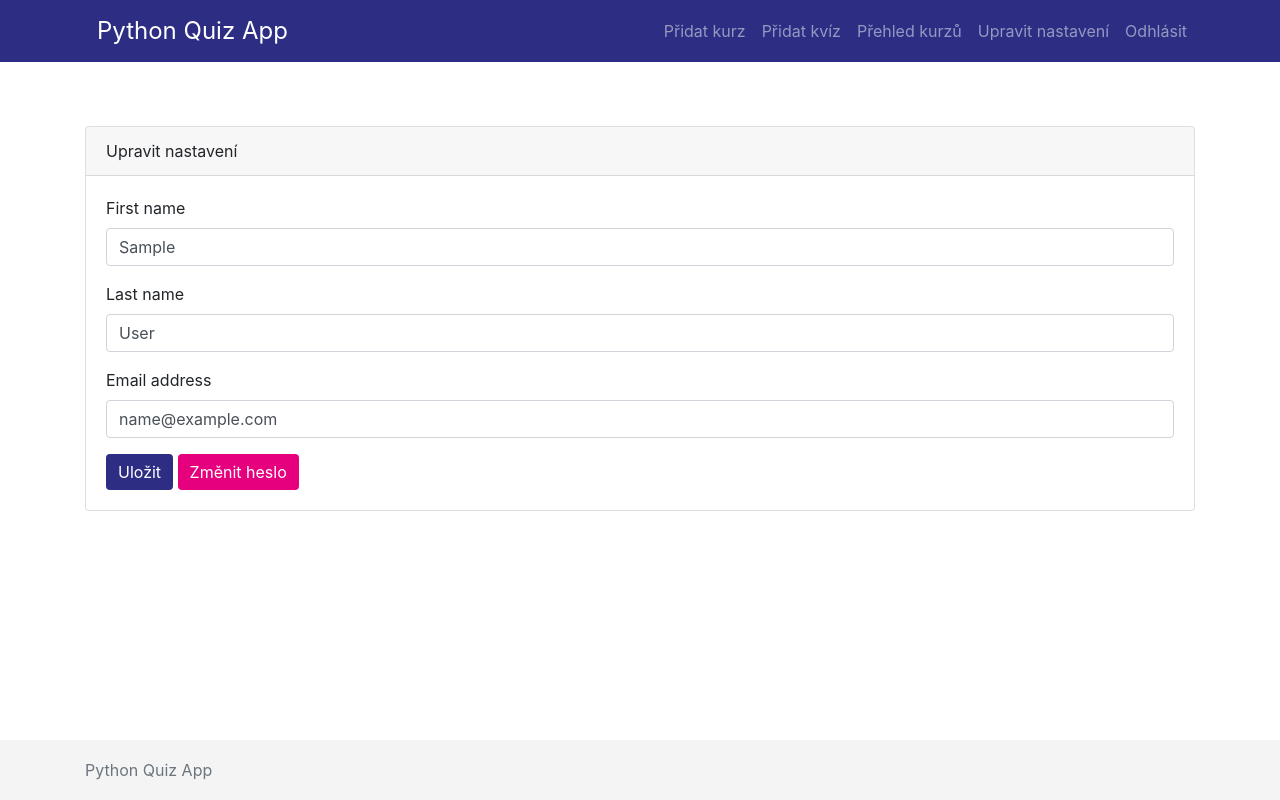
After one commit to pesikj/python-quiz-app, a Django app: page /user/update/ in a window 1280 px wide. The commit adds this page. Run offline with Django 4.2, Linux system fonts and the light colour scheme; the visitor is signed in with stand-in values (Sample User, id 1); some libraries are stand-ins or nearby versions.

Commit message:
User registraion #29 (#30)

```diff
--- a/CzechitasQuizApp/production.py
+++ b/CzechitasQuizApp/production.py
@@ -46,3 +46,7 @@ DATABASES = {
         'PASSWORD': conn_str_params['password'],
     }
 }
+
+RECAPTCHA_PUBLIC_KEY = os.getenv("RECAPTCHA_PUBLIC_KEY", "")
+RECAPTCHA_PRIVATE_KEY = os.getenv("RECAPTCHA_PRIVATE_KEY", "")
+SILENCED_SYSTEM_CHECKS = []
--- a/CzechitasQuizApp/settings.py
+++ b/CzechitasQuizApp/settings.py
@@ -42,6 +42,7 @@ INSTALLED_APPS = [
     'django.contrib.staticfiles',
     'crispy_forms',
     "crispy_bootstrap4",
+    'django_recaptcha',
     # Custom apps
     "quiz",
 ]
@@ -167,3 +168,5 @@ LOGGING = {
         },
     },
 }
+
+SILENCED_SYSTEM_CHECKS = ['django_recaptcha.recaptcha_test_key_error']
--- a/quiz/forms.py
+++ b/quiz/forms.py
@@ -1,4 +1,9 @@
 from django import forms
+from django.conf import settings
+from django.contrib.auth.forms import UserCreationForm
+from django.contrib.auth.models import User
+from django_recaptcha.fields import ReCaptchaField
+
 from .models import Course, Quiz, Question
 
 
@@ -19,3 +24,16 @@ class QuestionForm(forms.ModelForm):
         model = Question
         fields = ["text", "type", "example_answer", "ai_feedback_enabled", "attachment_1", "attachment_2",
                   "attachment_3"]
+
+
+class UserForm(forms.ModelForm):
+    class Meta:
+        model = User
+        fields = ["first_name", "last_name", "email"]
+
+
+class CustomUserCreationForm(UserCreationForm):
+    def __init__(self, *args, **kwargs):
+        super(CustomUserCreationForm, self).__init__(*args, **kwargs)
+        if hasattr(settings, "RECAPTCHA_PRIVATE_KEY") and settings.RECAPTCHA_PRIVATE_KEY:
+            self.fields["captcha"] = ReCaptchaField()
--- a/quiz/urls.py
+++ b/quiz/urls.py
@@ -2,7 +2,7 @@ from django.urls import path
 from .views import CourseListView, QuizListView, QuestionView, CourseAddView, QuizAddView, QuestionAddView, \
     UserTestReviewView, AdminQuizReviewView, QuestionDeleteView, QuestionUpdateView, QuizFeedbackListView, \
     QuizFeedbackView, CourseFeedbackListView, CourseUpdateView, QuizUpdateView, QuizDeleteView, CourseDeleteView, \
-    UserAnswerAIEvaluationView
+    UserAnswerAIEvaluationView, UserUpdateView, CustomPasswordChangeView, CustomPasswordChangeDoneView, RegisterView
 
 urlpatterns = [
     path("", CourseListView.as_view(), name="course_list"),
@@ -25,4 +25,8 @@ urlpatterns = [
     path('course/delete/<int:course_id>/', CourseDeleteView.as_view(), name='course_delete'),
     path("quiz/<int:quiz_id>/<int:user_id>/ai-feedback/", UserAnswerAIEvaluationView.as_view(),
          name="ai_feedback"),
+    path('user/update/', UserUpdateView.as_view(), name='user_update'),
+    path('user/password_change/', CustomPasswordChangeView.as_view(), name='custom_password_change'),
+    path('user/password_change/done/', CustomPasswordChangeDoneView.as_view(), name='custom_password_change_done'),
+    path('register/', RegisterView.as_view(), name='register'),
 ]
--- a/quiz/views.py
+++ b/quiz/views.py
@@ -1,16 +1,17 @@
-from django.db.models import Max, Q, Count, Case, When, IntegerField, Sum
+from django.contrib.auth.models import User
 from django.contrib.auth.mixins import LoginRequiredMixin, UserPassesTestMixin
-from django.db.models import Max, Q, Count, Case, When, IntegerField, Sum
-from django.http import HttpResponseBadRequest
+from django.contrib.auth.models import User
+from django.contrib.auth.views import PasswordChangeView
+from django.db.models import Max, Count, Case, When, IntegerField, Sum
 from django.shortcuts import render, redirect
 from django.urls import reverse_lazy
 from django.utils import timezone
 from django.views import View
-from django.views.generic import DetailView, CreateView, DeleteView, UpdateView, TemplateView, RedirectView
+from django.views.generic import DetailView, CreateView, DeleteView, UpdateView, TemplateView
 from django.views.generic.list import ListView
 
-from .forms import CourseForm, QuizForm, QuestionForm
-from .models import Course, Question, Quiz, Option, UserAnswer, ChatGPTLog
+from .forms import CourseForm, QuizForm, QuestionForm, UserForm, CustomUserCreationForm
+from .models import Course, Question, Quiz, UserAnswer, ChatGPTLog
 
 
 class CourseListView(ListView):
@@ -329,3 +330,29 @@ class UserAnswerAIEvaluationView(UserPassesTestMixin, View):
             ChatGPTLog.send_request(user_answer)
         return redirect(reverse_lazy("admin_feedback", kwargs={'quiz_id': self.kwargs["quiz_id"],
                                                                "user_id": self.kwargs["user_id"]}))
+
+
+class UserUpdateView(LoginRequiredMixin, UpdateView):
+    model = User
+    form_class = UserForm
+    template_name = 'user_update.html'
+    success_url = reverse_lazy('user_update')
+
+    def get_object(self, queryset=None):
+        return self.request.user
+
+
+class CustomPasswordChangeView(PasswordChangeView):
+    template_name = 'user_password_change.html'
+    success_url = reverse_lazy('custom_password_change_done')
+
+
+class CustomPasswordChangeDoneView(TemplateView):
+    template_name = 'user_password_change_done.html'
+
+
+class RegisterView(CreateView):
+    model = User
+    form_class = CustomUserCreationForm
+    template_name = 'registration/register.html'
+    success_url = reverse_lazy('login')
--- a/requirements.txt
+++ b/requirements.txt
@@ -20,3 +20,4 @@ typing_extensions==4.9.0
 whitenoise==6.6.0
 django-redis==5.4.0
 psycopg2-binary==2.9.9
+django-recaptcha==4.0.0
--- a/templates/base.html
+++ b/templates/base.html
@@ -17,9 +17,6 @@
     </button>
     <div class="collapse navbar-collapse" id="navbarNav">
       <ul class="navbar-nav ml-auto">
-        <li class="nav-item">
-          <a class="nav-link" href="{% url 'course_list' %}">Přehled kurzů</a>
-        </li>
         {% if user.is_superuser %}
           <li class="nav-item">
             <a class="nav-link" href="{% url "course_add" %}">Přidat kurz</a>
@@ -29,12 +26,21 @@
           </li>
         {% endif %}
         {% if user.is_authenticated %}
+        <li class="nav-item">
+          <a class="nav-link" href="{% url 'course_list' %}">Přehled kurzů</a>
+        </li>
           <li class="nav-item">
-            <a class="nav-link" href="{% url 'logout' %}">Sign Out</a>
+            <a class="nav-link" href="{% url 'user_update' %}">Upravit nastavení</a>
+          </li>
+          <li class="nav-item">
+            <a class="nav-link" href="{% url 'logout' %}">Odhlásit</a>
           </li>
         {% else %}
           <li class="nav-item">
-            <a class="nav-link" href="{% url 'login' %}">Sign In</a>
+            <a class="nav-link" href="{% url 'login' %}">Přihlásit</a>
+          </li>
+          <li class="nav-item">
+            <a class="nav-link" href="{% url 'register' %}">Registrovat</a>
           </li>
         {% endif %}
       </ul>
--- /dev/null
+++ b/templates/user_update.html
@@ -0,0 +1,23 @@
+{% extends 'base.html' %}
+{% load crispy_forms_tags %}
+
+{% block content %}
+  <div class="container mt-5">
+    <div class="card">
+      <div class="card-header">
+        Upravit nastavení
+      </div>
+      <div class="card-body">
+        <form method="post" id="questionForm" enctype="multipart/form-data">
+          {% csrf_token %}
+          <div class="invalid-feedback">{{ form.errors }}</div>
+
+          {{ form|crispy }}
+
+          <button type="submit" class="btn btn-primary">Uložit</button>
+          <a type="submit" href="{% url 'custom_password_change' %}" class="btn btn-danger">Změnit heslo</a>
+        </form>
+      </div>
+    </div>
+  </div>
+{% endblock %}
```
Also changed, not shown: templates/registration/register.html (added, +13 -0 lines), templates/user_password_change.html (added, +22 -0 lines), templates/user_password_change_done.html (added, +7 -0 lines).
